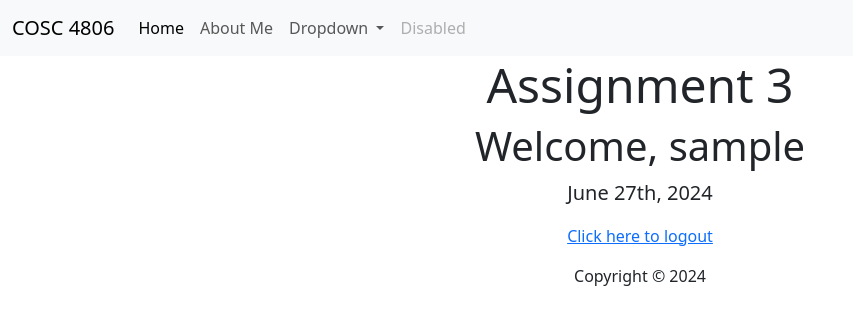
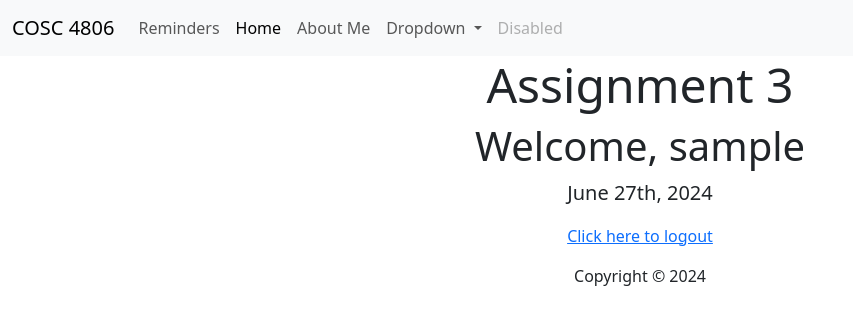
Before and after one commit to puroy3/cosc-4806-4, a PHP site: template app/views/home/index.php in a window 1280 px wide. Shown: the top 325 px of the page, without its empty margins (0-853 px from the left). Run offline with PHP 8.4, Linux system fonts and the light colour scheme; the template is opened without the code that fills it, so the values that code supplies are empty; the visitor is signed in with stand-in values (Sample User, id 1).

Commit message:
Updated header to include a link to reminders

```diff
--- a/app/views/templates/header.php
+++ b/app/views/templates/header.php
@@ -24,6 +24,9 @@ if (!isset($_SESSION['auth'])) {
     <div class="collapse navbar-collapse" id="navbarSupportedContent">
       <ul class="navbar-nav me-auto mb-2 mb-lg-0">
         <li class="nav-item">
+          <a class="nav-link" href="/reminders">Reminders</a>
+        </li>
+        <li class="nav-item">
           <a class="nav-link active" aria-current="page" href="/home">Home</a>
         </li>
         <li class="nav-item">
```
